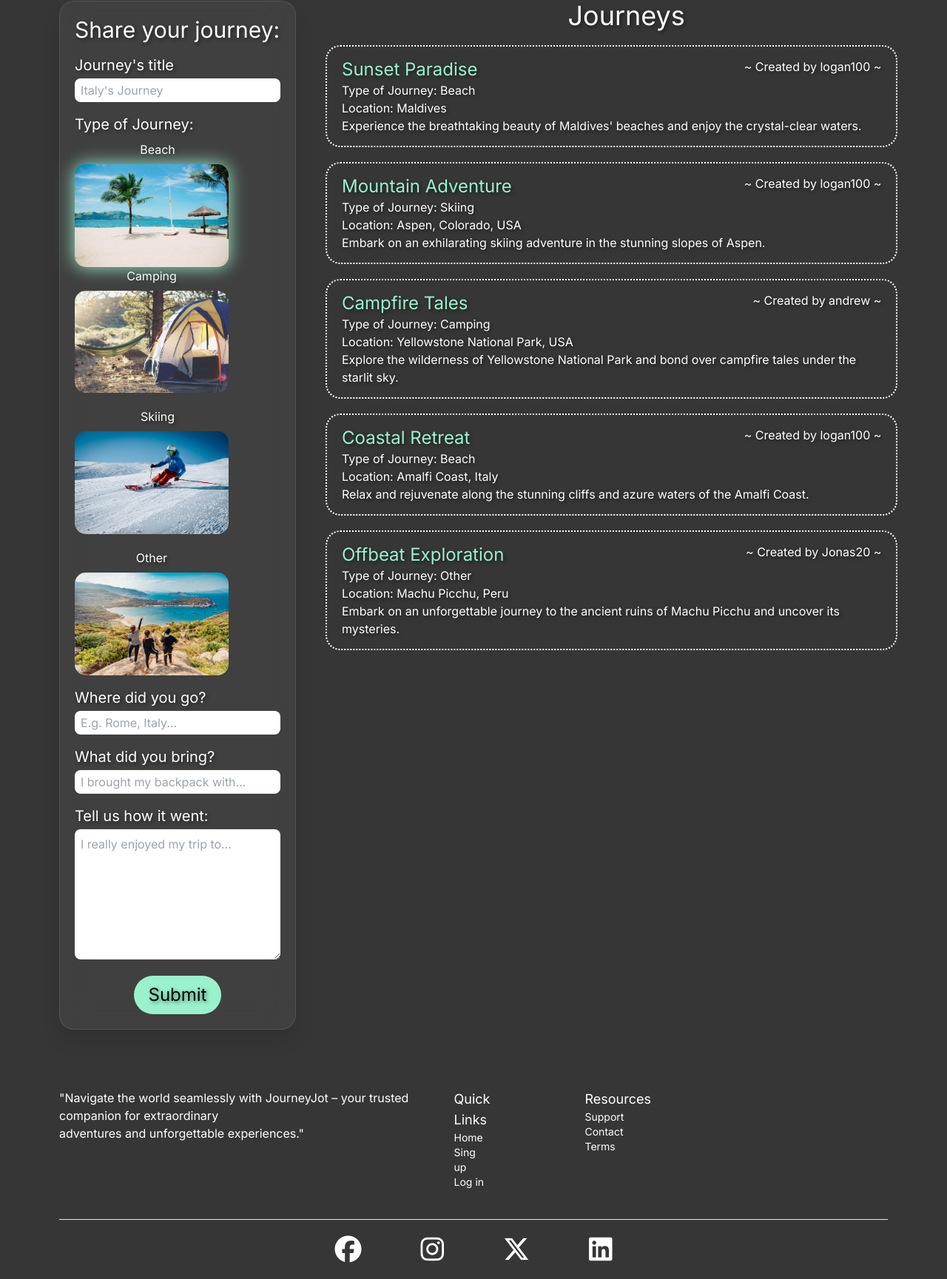
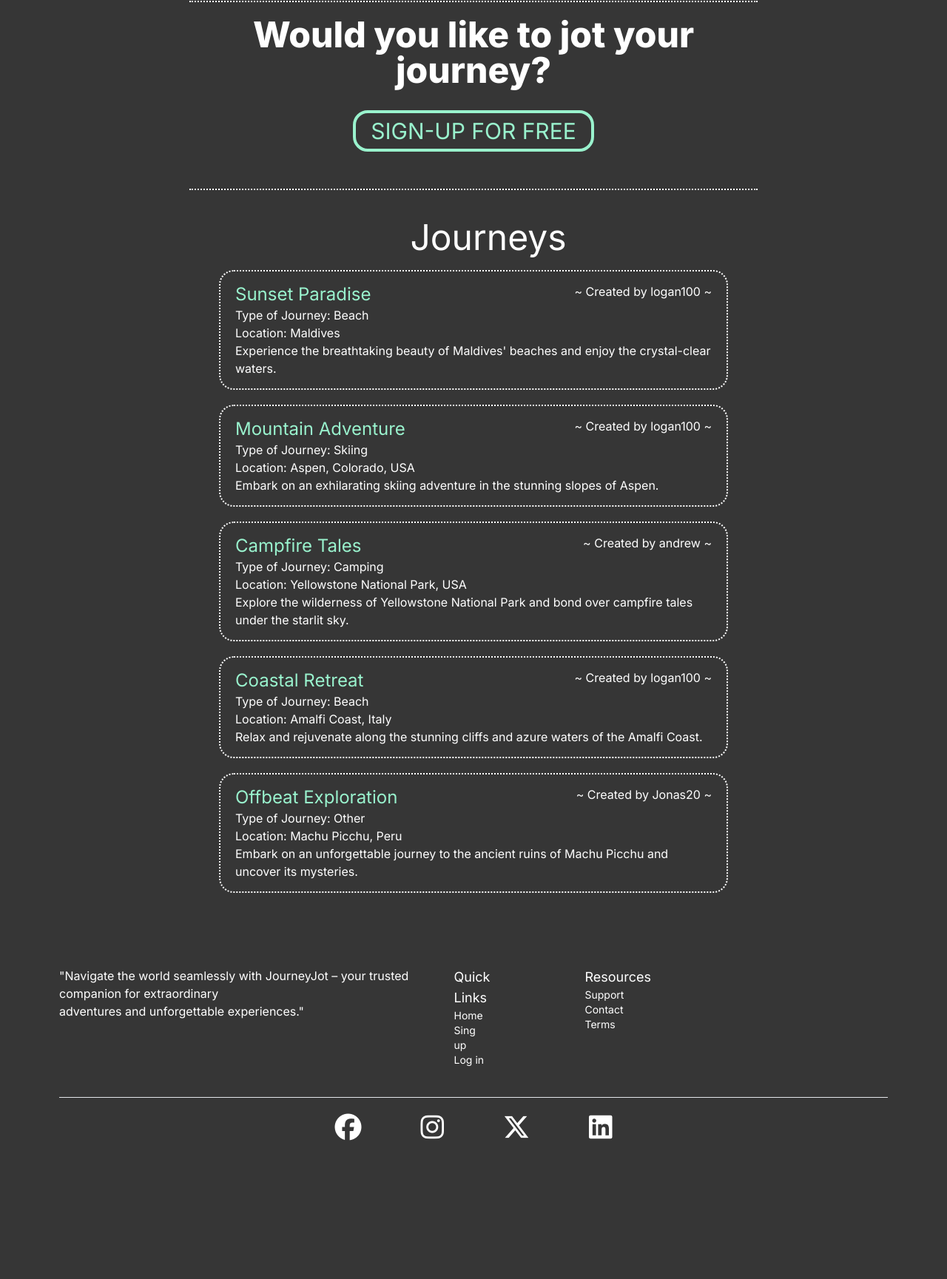
Before and after one commit to Umbelth94/JourneyJot, a Node server app: page /journeys in a window 1280 px wide. Shown: the part 128-1857 px from the top of the page at 74% size. After the commit the page ends 1670 px from the top, so only its background shows below. Run offline with Node 20, Linux system fonts and the light colour scheme; data comes from the database, SQL or seed files in the repository; tables that the repository leaves empty hold one stand-in row (values such as "Sample post"); some libraries are stand-ins or nearby versions.

Commit message:
Adding the journey page, it works now

```diff
--- a/controllers/api/index.js
+++ b/controllers/api/index.js
@@ -1,9 +1,11 @@
 const router = require("express").Router();
 const userRoutes = require("./userRoutes.js");
 const journeyRoutes = require("./journeyRoutes");
+const commentRoutes = require("./commentRoutes");
 
 //Route for any user related API data (logging in, logging out)
 router.use("/user", userRoutes);
 router.use("/journeys", journeyRoutes);
+router.use("/comments", commentRoutes);
 
 module.exports = router;
--- a/controllers/homeRoutes.js
+++ b/controllers/homeRoutes.js
@@ -1,6 +1,6 @@
 const router = require("express").Router();
 const withAuth = require("../utils/auth");
-const { User, Journey } = require("../models/");
+const { User, Journey, Comment } = require("../models/");
 
 //Renders the homepage
 router.get("/", (req, res) => {
@@ -29,6 +29,10 @@ router.get("/journeys", async (req, res) => {
         const journeyData = await Journey.findAll({
             include: [
                 {
+                    model: Comment,
+                    attributes: ["comment_text"],
+                },
+                {
                     model: User,
                     attributes: ["username"],
                 },
@@ -43,6 +47,32 @@ router.get("/journeys", async (req, res) => {
         // Pass serialized data and session flag into template
         res.render("journeys", {
             journeys,
+            logged_in: req.session.logged_in,
+        });
+    } catch (err) {
+        res.status(500).json(err);
+    }
+});
+
+router.get("/journeys/:id", async (req, res) => {
+    try {
+        const journeyData = await Journey.findByPk(req.params.id, {
+            include: [
+                {
+                    model: User,
+                    attributes: ["username"],
+                },
+                {
+                    model: Comment,
+                    include: [User],
+                },
+            ],
+        });
+
+        const journey = journeyData.get({ plain: true });
+
+        res.render("journey", {
+            ...journey,
             logged_in: req.session.logged_in,
         });
     } catch (err) {
--- a/models/comment.js
+++ b/models/comment.js
@@ -27,8 +27,9 @@ Comment.init(
         },
         post_id: {
             type: DataTypes.INTEGER,
+            allowNull: false,
             references: {
-                model: "trip",
+                model: "post",
                 key: "id",
             },
         },
--- a/models/index.js
+++ b/models/index.js
@@ -1,4 +1,4 @@
-const User = require("./User.js");
+const User = require("./user.js");
 const Trip = require("./trip.js");
 const Comment = require("./comment.js");
 const Journey = require("./journey.js");
@@ -19,7 +19,7 @@ Comment.belongsTo(User, {
     hooks: true,
 });
 // comment-trip
-Comment.belongsTo(Trip, {
+Comment.belongsTo(Journey, {
     foreignKey: "user_id",
     onDelete: "CASCADE",
     hooks: true,
@@ -31,7 +31,7 @@ User.hasMany(Comment, {
     hooks: true,
 });
 // trip-comment
-Trip.hasMany(Comment, {
+Journey.hasMany(Comment, {
     foreignKey: "post_id",
     onDelete: "CASCADE",
     hooks: true,
--- a/public/css/style.css
+++ b/public/css/style.css
@@ -241,7 +241,8 @@ input[name="slide"]:checked + label .description {
 #logout:hover,
 #showing:hover,
 #startButton:hover,
-#submit:hover {
+#submit:hover,
+#titles:hover {
     filter: drop-shadow(0 0 0.75rem #99f2cd);
     cursor: pointer;
 }
@@ -276,3 +277,13 @@ input[name="option"]:checked + img {
     filter: drop-shadow(0 0 0.75rem #99f2cd);
     cursor: pointer;
 }
+
+.border-up {
+    border-top: solid 2px white;
+    padding: 15px 20px;
+}
+
+.first-signup {
+    border-top: dotted 2px rgb(255, 255, 255);
+    border-bottom: dotted 2px rgb(255, 255, 255);
+}
--- a/views/journeys.handlebars
+++ b/views/journeys.handlebars
@@ -1,51 +1,49 @@
+ {{#if logged_in}}
 <div class="journey text-shadow flex flex-row">
-    {{!-- {{#if logged_in}} --}}
     <div class="w-3/12 ml-20 add-journey">
         <h1 class="text-3xl">Share your journey:</h1>
-        <form>
+        <form class="new-journey-form">
             <div class="mt-4 form1">
                 <label class="text-xl"for="title">Journey's title</label>
-                <input placeholder="Italy's Journey" class="form-input w-full mt-1 pl-2 h-8 text-black rounded-lg" type="text" id="title">
+                <input placeholder="Italy's Journey" class="form-input w-full mt-1 pl-2 h-8 text-black rounded-lg" type="text" id="journey-title">
             </div>
             <div class="form2">
                 <div class="mt-4 text-xl"><label>Type of Journey:</label></div>
                 <div class="trip-types flex flex-wrap mt-2">
                     <div class="text-center selected">
                         <label for="beach" >
-                        <input type="radio" id="beach" name="option" checked>Beach
+                        <input type="radio" value="Beach" id="beach" name="option" checked>Beach
                         <img class="mr-4 image-input mt-2"src="/images/beach.avif" style="width:208px">
                         </label>
                     </div>
                     <div class="text-center">
                         <label  for="camping">
-                        <input type="radio" id="camping" name="option">Camping
+                        <input type="radio" value="Camping" id="camping" name="option">Camping
                         <img class="image-input mt-2"src="/images/camping.avif" style="width:208px">
                         </label>
                     </div>
                     <div class="mt-5 text-center">
                         <label for="skiing">
-                        <input type="radio" id="skiing" name="option">Skiing
+                        <input type="radio" value="Skiing" id="skiing" name="option">Skiing
                         <img class="mr-4 image-input mt-2" src="/images/skiing.avif" style="width:208px">
                         </label>
                     </div>
                     <div class="mt-5 text-center">
                         <label for="other">
-                        <input type="radio" id="other" name="option">Other
+                        <input type="radio" value="Other" id="other" name="option">Other
                         <img class="image-input mt-2" src="/images/other.avif" style="width:208px">
                         </label>
                     </div>
                 </div>
             </div>
-            <div class="mt-4 form3">
+            <div class="mt-6 form3">
                 <label class="text-xl" for="where">Where did you go?</label>
+                <p class="mb-2">~ City, Country</p>
                 <input placeholder="E.g. Rome, Italy..." class="form-input w-full mt-1 pl-2 h-8 text-black rounded-lg" type="text" id="where">
             </div>
-            <div class="mt-4 form4">
-                <label class="text-xl" for="items">What did you bring?</label>
-                <input placeholder="I brought my backpack with..." class="form-input w-full mt-1 pl-2 h-8 text-black rounded-lg" type="text" id="where">
-            </div>
-            <div class="mt-4 form5">
-                <label class="text-xl" for="experience">Tell us how it went:</label>
+            <div class="mt-6 form5">
+                <label class="text-xl" for="experience">Share your experience:</label>
+                <p class="mb-2">~Try to write about what you packed, visited, saw, everything! </p>
                 <textarea placeholder="I really enjoyed my trip to..." class="mt-1 pl-2 text-black rounded-lg pt-2" name="experience" id="experience" cols="40" rows="7" style="width:100%"></textarea>
             </div>
             <div class="mt-4 text-center">
@@ -59,7 +57,7 @@
             <div class="flex flex-col journey mx-10 blog-container my-5">
             <div class="flex flex-row justify-between">
                 <h2>
-                <a href="/journeys" class="color-mine text-2xl" id="titles">{{journey.journey_title}}</a>
+                <a href="/journeys/{{journey.id}}" class="color-mine text-2xl" id="titles">{{journey.journey_title}}</a>
                 <p>Type of Journey: {{journey.vacation_type}} </p>
                 <p>Location: {{journey.location}}</p>
                 </h2>
@@ -73,5 +71,36 @@
             </div>
             {{/each}}
     </div>
-    {{!-- {{/if}} --}}
+
+
 </div>
+{{else}}
+    <div class="flex flex-col">
+
+        <div class="first-signup mx-64 py-5 mb-10">
+            <h1 class="text-center text-5xl font-extrabold">Would you like to jot your journey?</h1>
+            <p class="text-center my-10"><a href="/login" class="color-mine text-3xl w-auto" id="showing" style="border:solid 4px #99f2cd; border-radius: 20px; padding: 6px 20px;">SIGN-UP FOR FREE</a></p>
+        </div>
+        <div class="mx-64">
+            <h1 id="blogTitle"class="text-5xl ml-10 text-center">Journeys</h1>
+            {{#each journeys as |journey| }}
+            <div class="flex flex-col journey mx-10 blog-container my-5">
+            <div class="flex flex-row justify-between">
+                <h2>
+                <a href="/journeys/{{journey.id}}" class="color-mine text-2xl" id="titles">{{journey.journey_title}}</a>
+                <p>Type of Journey: {{journey.vacation_type}} </p>
+                <p>Location: {{journey.location}}</p>
+                </h2>
+                <p>~ Created by {{journey.user.username}} ~</p>
+            </div>
+            <div class="">
+                <p>
+                {{journey.content}}
+                </p>
+            </div>
+            </div>
+            {{/each}}
+    </div>
+    </div>
+{{/if}}
+<script src="/js/createJourney.js"></script>
--- /dev/null
+++ b/views/partials/comment-form.handlebars
@@ -0,0 +1,11 @@
+
+<form class="add-comment-form mt-5 mx-64">
+<div class="text-center blog-container">
+    <h2 class="text-2xl mb-3">Add a comment:</h2>
+  <textarea class="form-input w-full mt-1 px-2 h-auto text-black mr-5 block p-2.5 bg-gray-50 rounded-lg border border-gray-300 focus:ring-blue-500 focus:border-blue-500 dark:bg-gray-700 dark:border-gray-600 dark:placeholder-gray-400 dark:text-white dark:focus:ring-blue-500 dark:focus:border-blue-500" type="text" id="comment_text"></textarea>
+  <p class="my-5">
+    <button class="btn-comment text-2xl text-black" id="showing" type="submit" style="background-color:#99F2CD">Submit</button>
+  </p>
+</div>
+</form>
+</div>
```
Also changed, not shown: controllers/api/commentRoutes.js (added, +81 -0 lines), controllers/api/journeyRoutes.js (+16 -38 lines), public/js/comment.js (added, +32 -0 lines), public/js/createJourney.js (added, +35 -0 lines), views/journey.handlebars (added, +30 -0 lines), public/images/journeyPic.avif (added).
